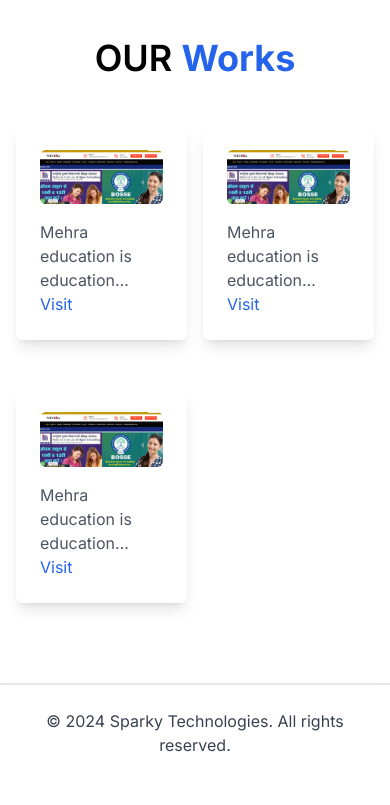
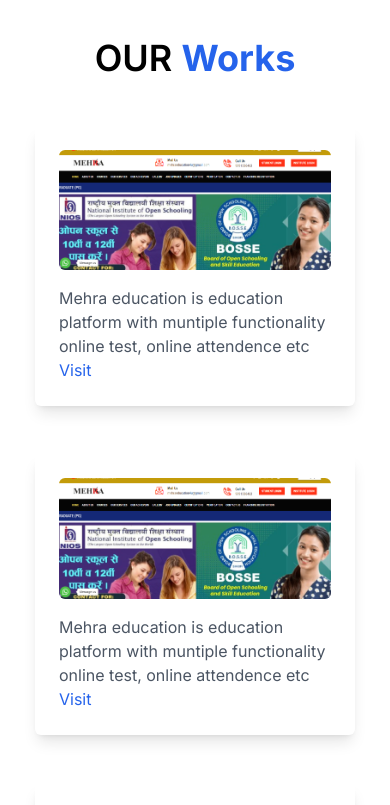
Before and after one commit to kumarrohitdev/Sparkyedu, a Next.js app: page /Services/Web_Services in a window 390 px wide. Shown: the part 1440-2245 px from the top of the page. Before the commit the page ends 2221 px from the top, so only its background shows below. Built offline with nearby package versions, Linux system fonts and the light colour scheme.

Commit message:
updated WorkCard

```diff
--- a/app/Components/MuiDrawer.jsx
+++ b/app/Components/MuiDrawer.jsx
@@ -40,7 +40,7 @@ const DrawerComponent = () => {
                 priority
               />
               <ul>
-                <li>Rua Technology</li>
+                <li>Sparky Technology</li>
                 <Link
                   target="_blank"
                   href={"mailto:Rohitkumar.Work@outlook.com"}
--- a/app/Components/WorkCard.jsx
+++ b/app/Components/WorkCard.jsx
@@ -5,7 +5,7 @@ import Link from "next/link";
 
 export default function WorkCard() {
   return (
-    <div className="grid lg:grid-cols-3 md:grid-cols-2 grid-cols-2 mx-auto  gap-4 m-12">
+    <div className="grid lg:grid-cols-3 md:grid-cols-2 grid-cols-1 mx-auto  gap-4 m-12">
       {webWork.map((item, index) => (
         <div key={index}>
           <div className="max-w-xs mx-auto mb-8">
```
